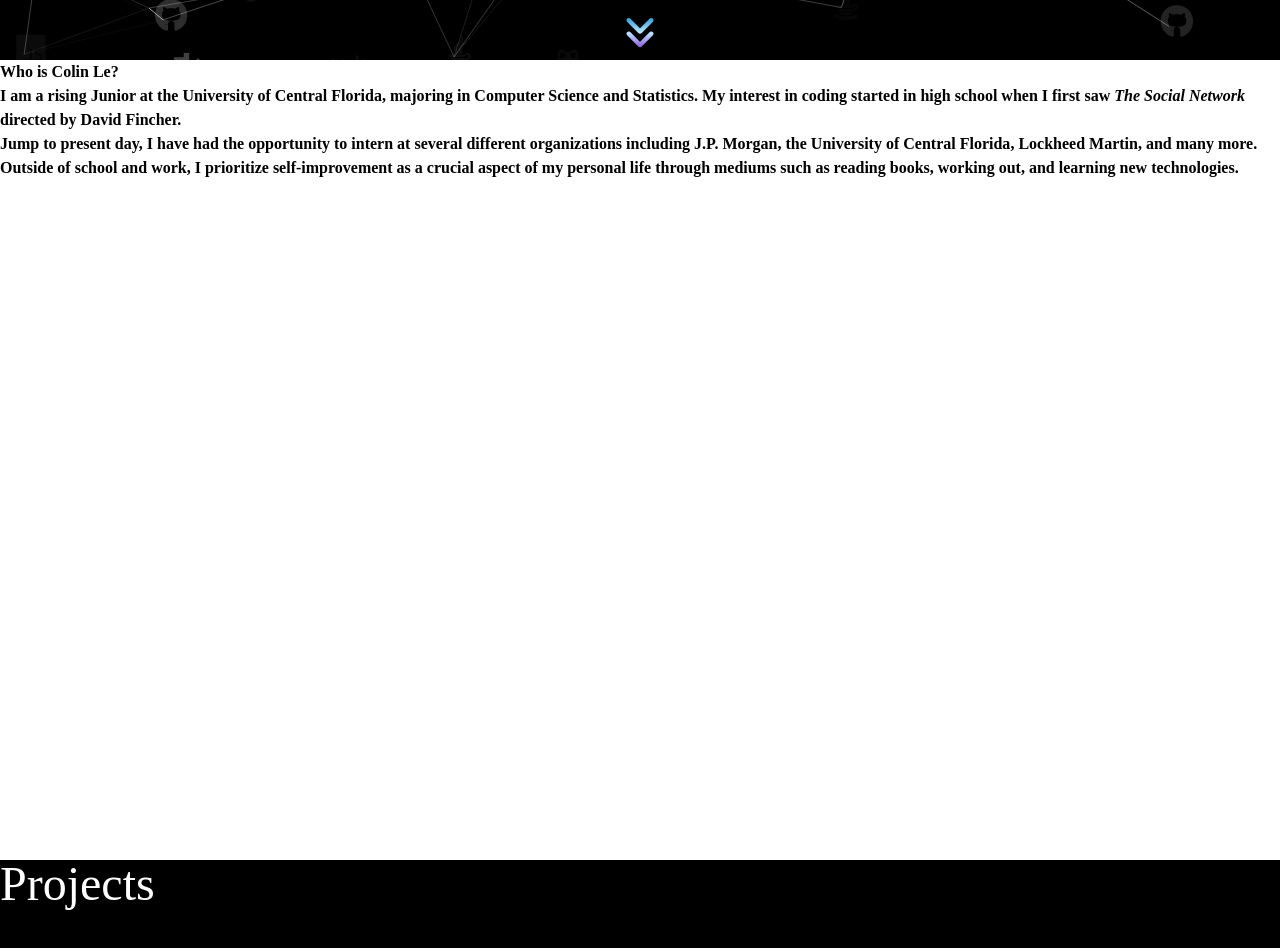
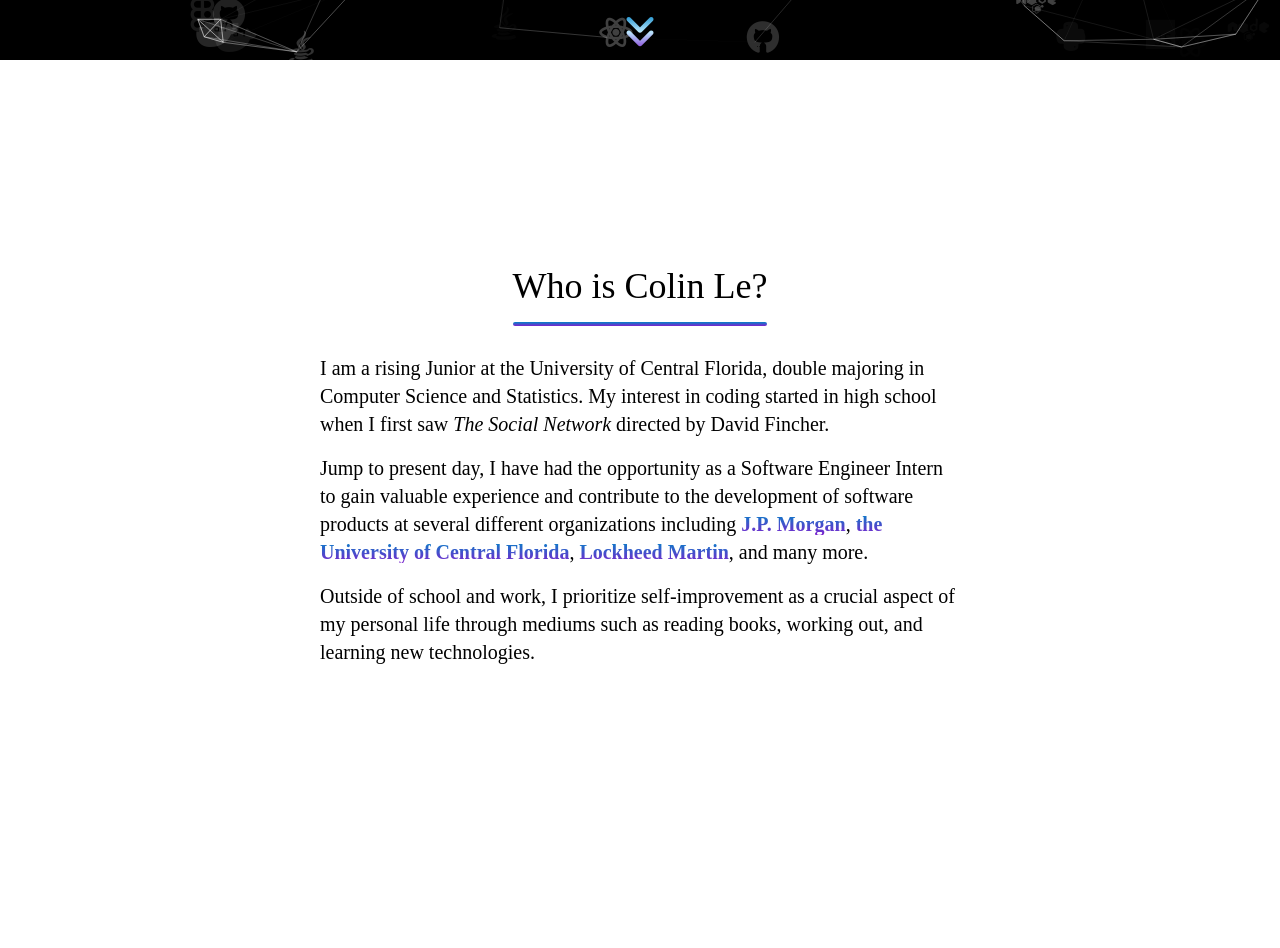
Before and after one commit to colintle/portfolio2023, a Next.js app in the folder portfolio/: page / in a window 1280 px wide. Shown: the part 740-1688 px from the top of the page. After the commit the page ends 1600 px from the top, so only its background shows below. Built offline with nearby package versions, Linux system fonts and the light colour scheme; a web font is replaced by a local one.

Commit message:
Complete of about section

```diff
--- a/portfolio/components/About/About.js
+++ b/portfolio/components/About/About.js
@@ -2,11 +2,22 @@
 
 function About() {
   return (
-    <div className='bg-white font-black h-screen'>
-        <h1>Who is Colin Le?</h1>
-        <p>I am a rising Junior at the University of Central Florida, majoring in Computer Science and Statistics. My interest in coding started in high school when I first saw <i>The Social Network</i> directed by David Fincher.</p>
-        <p>Jump to present day, I have had the opportunity to intern at several different organizations including <strong>J.P. Morgan</strong>, <strong>the University of Central Florida</strong>, <strong>Lockheed Martin</strong>, and many more.</p>
-        <p>Outside of school and work, I prioritize self-improvement as a crucial aspect of my personal life through mediums such as reading books, working out, and learning new technologies.</p>
+    <div className='md:h-screen flex justify-center items-center'>
+        <div className='w-3/4 md:w-1/2'>
+            <h1 className='w-fit m-auto text-2xl lg:text-3xl xl:text-4xl text-center my-5'>
+              Who is Colin Le?
+              <hr className='w- h-1 mx-auto my-4 bg-gradient-to-b from-sky-600 to-purple-700 border-0 rounded'></hr>
+            </h1>
+            <div className='text-mg lg:text-lg xl:text-xl'>
+                <p className='py-2'>I am a rising Junior at the University of Central Florida, double majoring in Computer Science and Statistics. My interest in coding started in high school when I first saw <i>The Social Network</i> directed by David Fincher.</p>
+                <p className='py-2'>Jump to present day, I have had the opportunity as a Software Engineer Intern to gain valuable experience and contribute to the development of software products at several different organizations including
+                    <strong className='text-transparent bg-clip-text bg-gradient-to-b from-sky-600 to-purple-700'> J.P. Morgan</strong>,
+                    <strong className='text-transparent bg-clip-text bg-gradient-to-b from-sky-600 to-purple-700'> the University of Central Florida</strong>,
+                    <strong className='text-transparent bg-clip-text bg-gradient-to-b from-sky-600 to-purple-700'> Lockheed Martin</strong>,
+                and many more.</p>
+                <p className='py-2'>Outside of school and work, I prioritize self-improvement as a crucial aspect of my personal life through mediums such as reading books, working out, and learning new technologies.</p>
+            </div>
+        </div>
     </div>
   )
 }
--- a/portfolio/components/Hero/Hero.js
+++ b/portfolio/components/Hero/Hero.js
@@ -12,7 +12,7 @@
       <div className="absolute z-10 top-0 left-0 w-full h-full flex flex-col justify-center items-center text-white">
         <p className="text-mg lg:text-lg xl:text-xl">Hi, I'm</p>
         <h1
-          className="font-extrabold text-transparent text-5xl lg:text-7xl xl:text-9xl bg-clip-text bg-gradient-to-b from-sky-600 via-sky-200 to-purple-700 text-center"
+          className="font-extrabold text-transparent text-6xl lg:text-7xl xl:text-9xl bg-clip-text bg-gradient-to-b from-sky-600 via-sky-200 to-purple-700 text-center"
         >
         Colin Le.
         </h1>
--- a/portfolio/pages/index.js
+++ b/portfolio/pages/index.js
@@ -6,11 +6,9 @@
 function Index() {
 
   return (
-    <div>
+    <div className="bg-white text-black">
         <Hero/>
         <About/>
-        <Projects/>
-        <Experience/>
     </div>
   );
 }
```
